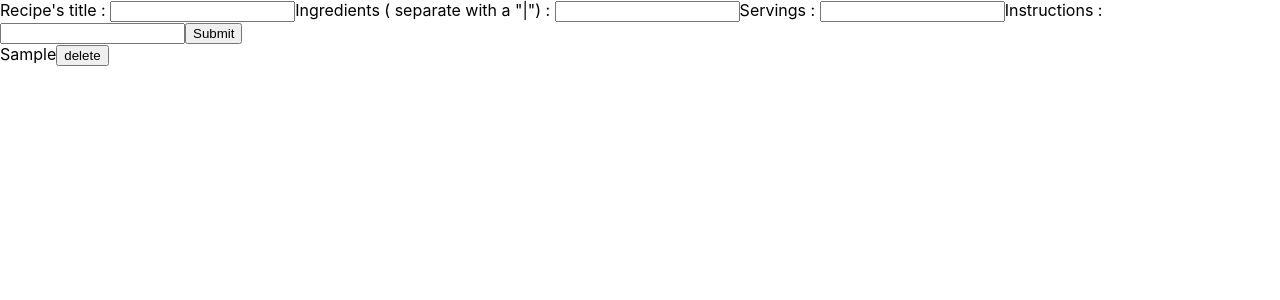
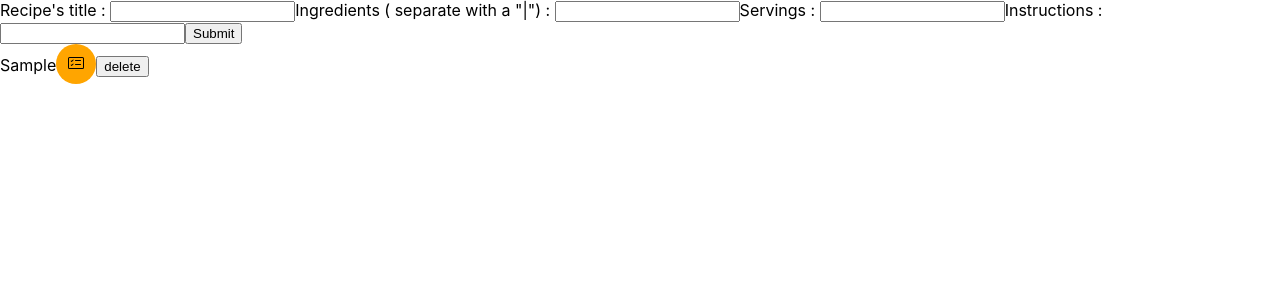
Before and after one commit to Olivia-Pigani/RecipesList, a React (Create React App) app: page / in a window 1280 px wide. Both pictures are taken after typing "Sample", "Sample", "Sample", "Sample" into the empty fields and a click on the button "Submit". Shown: the top 300 px of the page. Built offline with nearby package versions, Linux system fonts and the light colour scheme; no server answers.

Commit message:
right about making the modal component, wich is the children of Display component

```diff
--- a/src/components/Display.jsx
+++ b/src/components/Display.jsx
@@ -1,5 +1,18 @@
+import svg from "../assets/img/card-checklist.svg"
+
 const Display = (props) => {
   const { data, setRecettes } = props;
+
+
+    const descriptionLogoStyle = {
+        width:"40px",
+        height:"40px",
+        backgroundColor:"orange",
+        borderRadius:"50%",
+        border:"none"
+
+
+    }
 
   console.log(data);
 
@@ -10,11 +23,15 @@ const Display = (props) => {
     console.log(id)
   };
 
+
+
   return (
     <div>
       {data.map((recette, index) => (
         <div key={index}>
           {recette.title}
+            <button style={descriptionLogoStyle} ><img src={svg} alt="details Button" /></button>
+
           <button onClick={() => deleteItemClick(recette.id)}>delete</button>
         </div>
       ))}
```
Also changed, not shown: src/components/ModalOfDetails.jsx (added, +10 -0 lines), src/assets/img/card-checklist.svg (added), src/css/Style.module.css (added).
